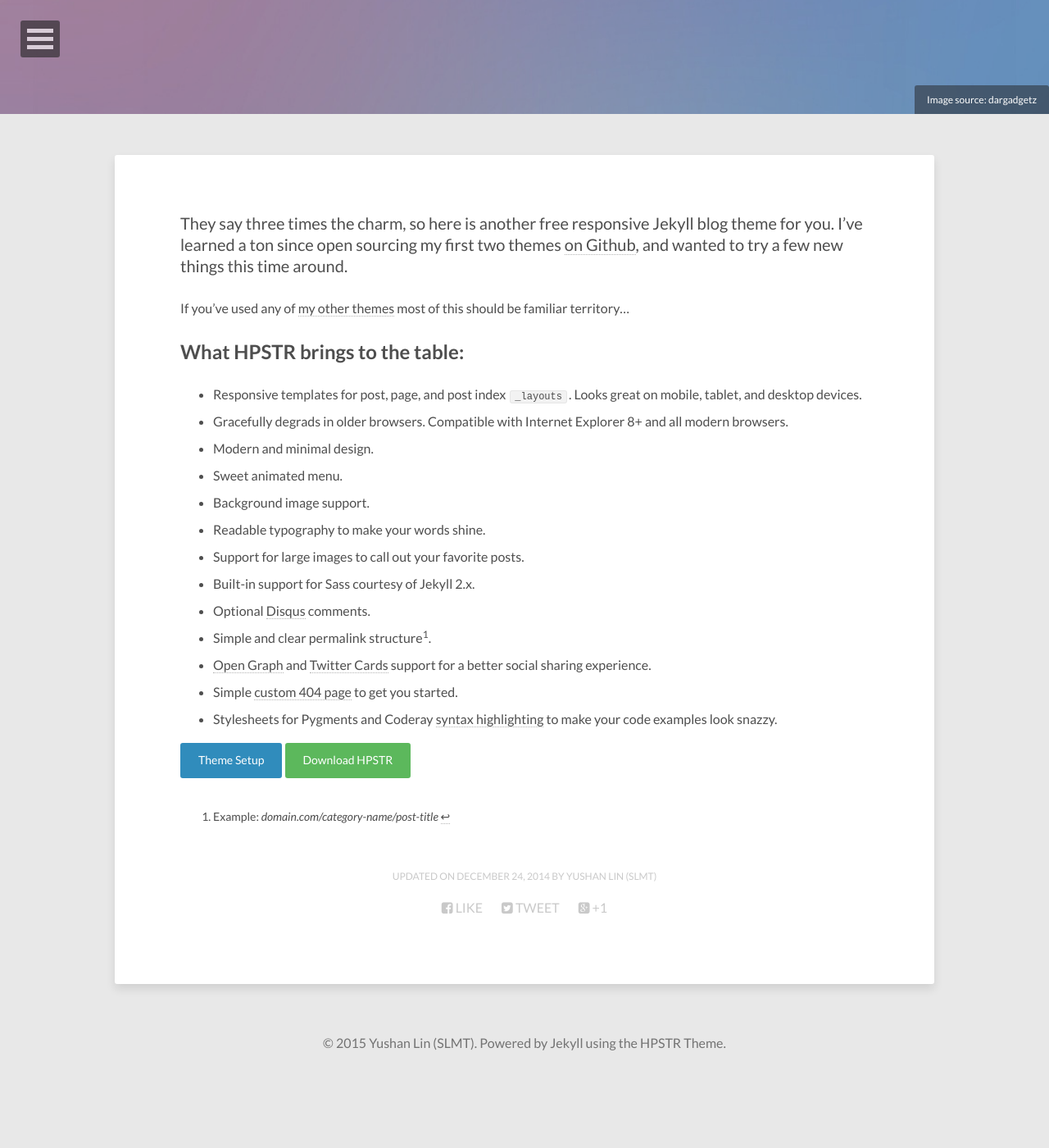
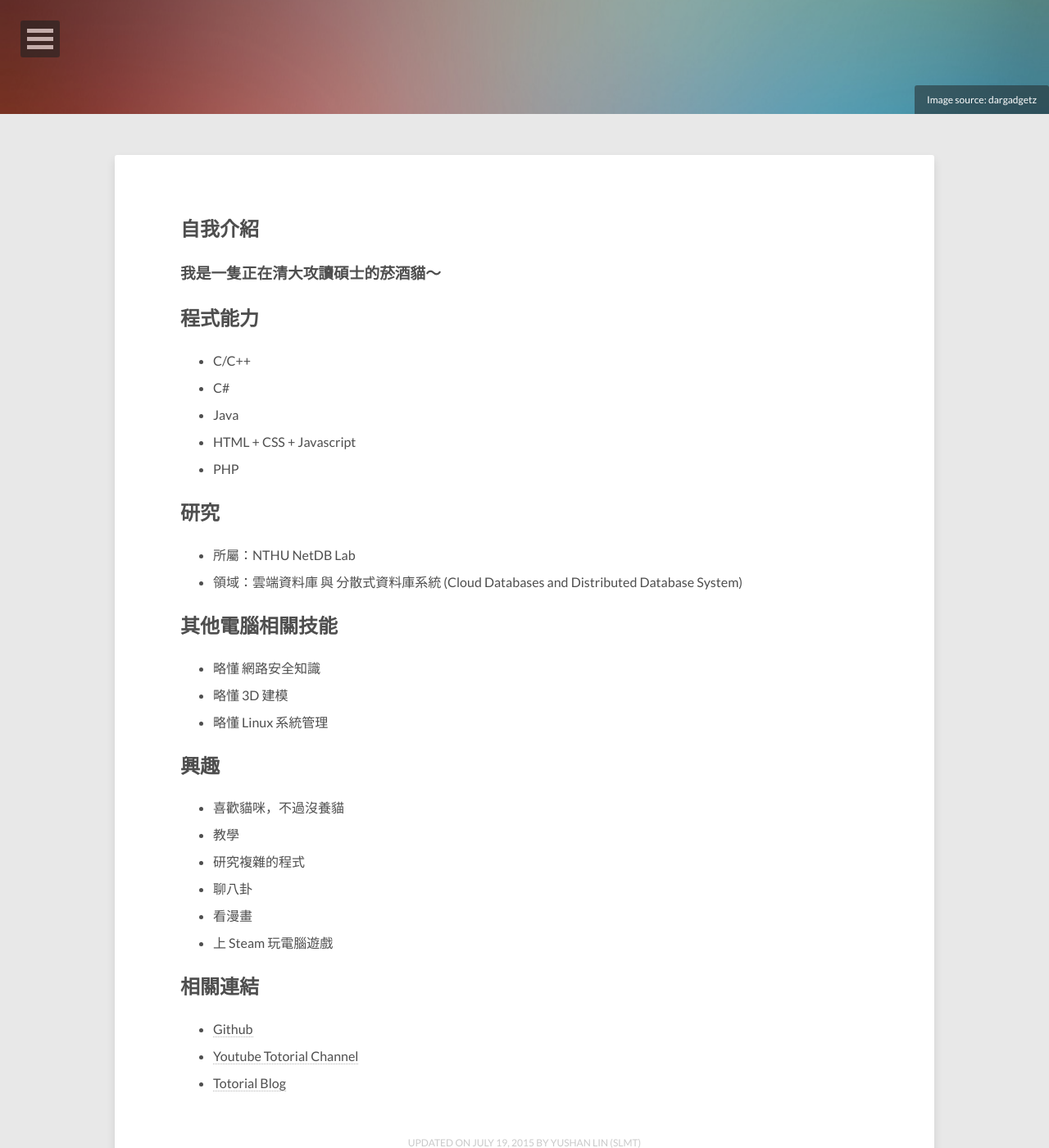
Before and after one commit to ada19850912/blog, a Jekyll site: the page built from about/index.md, in a window 1280 px wide and 1400 px high, scrolled down 261 px. Shown: the whole window at 82% size. Built offline with Jekyll 4.4.1, drawn with Linux system fonts in a browser that asks for light colours; nearby versions of some CDN libraries; Markdown is read by kramdown in place of the engine named in the settings; comment, search, counter and statistics services are not loaded; before the commit the page ends 1574 px from its top, so only the background shows below that; some of the changed text lies outside the part shown.

Commit message:
Update the about page

```diff
--- a/about/index.md
+++ b/about/index.md
@@ -1,34 +1,45 @@
 ---
 layout: page
-title: About the Jekyll Theme
+title: 關於 Yushan Lin (SLMT)
 image:
-  feature: abstract-5.jpg
+  feature: abstract-3.jpg
   credit: dargadgetz
   creditlink: http://www.dargadgetz.com/ios-7-abstract-wallpaper-pack-for-iphone-5-and-ipod-touch-retina/
-comments: false
-modified: 2014-12-24
+modified: 2015-07-19
 ---
 
-They say three times the charm, so here is another free responsive Jekyll blog theme for you. I've learned a ton since open sourcing my first two themes [on Github](http://github.com/mmistakes), and wanted to try a few new things this time around.
+## 自我介紹
+### 我是一隻正在清大攻讀碩士的菸酒貓～
 
-If you've used any of [my other themes](http://mademistakes.com/work/jekyll-themes/) most of this should be familiar territory...
+## 程式能力
+- C/C++
+- C#
+- Java
+- HTML + CSS + Javascript
+- PHP
 
-## What HPSTR brings to the table:
+## 研究
+- 所屬：NTHU NetDB Lab
+- 領域：雲端資料庫 與 分散式資料庫系統 (Cloud Databases and Distributed Database System)
 
-* Responsive templates for post, page, and post index `_layouts`. Looks great on mobile, tablet, and desktop devices.
-* Gracefully degrads in older browsers. Compatible with Internet Explorer 8+ and all modern browsers.
-* Modern and minimal design.
-* Sweet animated menu.
-* Background image support.
-* Readable typography to make your words shine.
-* Support for large images to call out your favorite posts.
-* Built-in support for Sass courtesy of Jekyll 2.x.
-* Optional [Disqus](http://disqus.com) comments.
-* Simple and clear permalink structure[^1].
-* [Open Graph](https://developers.facebook.com/docs/opengraph/) and [Twitter Cards](https://dev.twitter.com/docs/cards) support for a better social sharing experience.
-* Simple [custom 404 page]({{ site.url }}/404.html) to get you started.
-* Stylesheets for Pygments and Coderay [syntax highlighting]({{ site.url }}/code-highlighting-post/) to make your code examples look snazzy.
+## 其他電腦相關技能
+- 略懂 網路安全知識
+- 略懂 3D 建模
+- 略懂 Linux 系統管理
 
-<div markdown="0"><a href="{{ site.url }}/theme-setup/" class="btn btn-info">Theme Setup</a> <a href="https://github.com/mmistakes/hpstr-jekyll-theme" class="btn btn-success">Download HPSTR</a></div>
+## 興趣
+- 喜歡貓咪，不過沒養貓
+- 教學
+- 研究複雜的程式
+- 聊八卦
+- 看漫畫
+- 上 Steam 玩電腦遊戲
 
-[^1]: Example: *domain.com/category-name/post-title*
+## 相關連結
+- [Github][1]
+- [Youtube Totorial Channel][2]
+- [Totorial Blog][3]
+
+[1]: https://github.com/slmt
+[2]: https://www.youtube.com/channel/UCmumrs_hb9s6eoVI29gLBgA
+[3]: http://slmtsite.blogspot.com/
```
